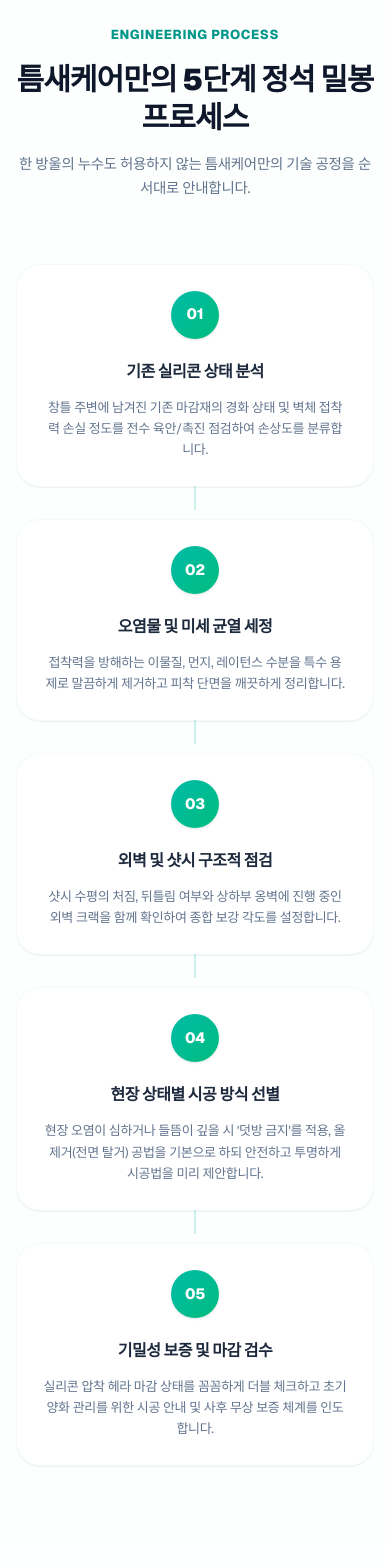
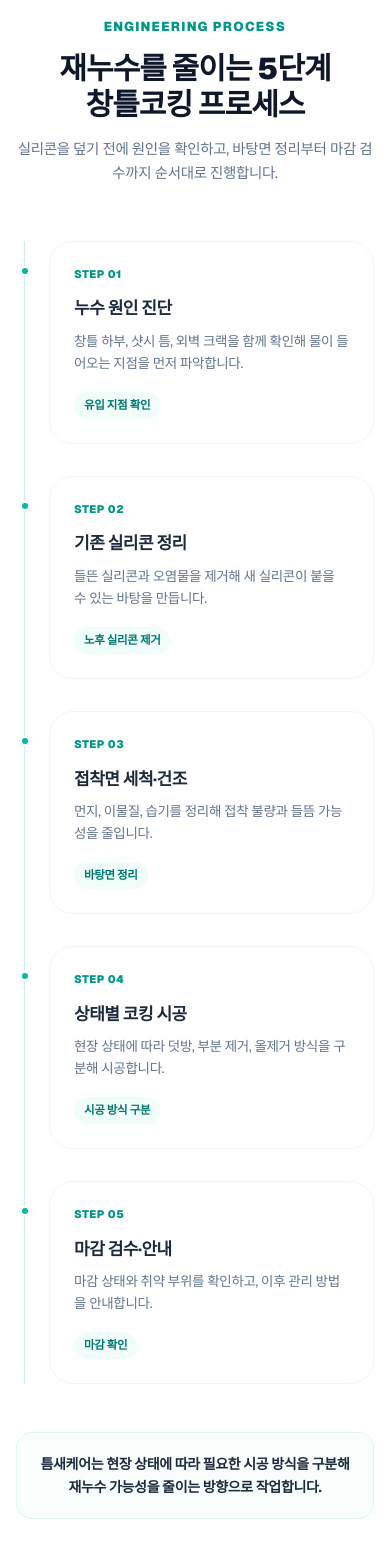
Before and after one commit to wogus5695-ctrl/Ngyeonggi-rope-01, a Next.js app: page / in a window 390 px wide. Shown: the part 3880-5448 px from the top of the page. Built offline with nearby package versions, Linux system fonts and the light colour scheme.

Commit message:
style: Redesign LocalProcess.tsx to feature a 3+2 desktop grid and vertical mobile timeline thread

```diff
--- a/src/components/sections/LocalProcess.tsx
+++ b/src/components/sections/LocalProcess.tsx
@@ -1,3 +1,5 @@
+"use client";
+
 import React from "react";
 
 interface ProcessStep {
@@ -11,54 +13,170 @@ interface LocalProcessProps {
 }
 
 export default function LocalProcess({ title, process }: LocalProcessProps) {
+  // Hardcoded highly readable steps as requested by the user
+  const steps = [
+    {
+      step: "STEP 01",
+      title: "누수 원인 진단",
+      description: "창틀 하부, 샷시 틈, 외벽 크랙을 함께 확인해 물이 들어오는 지점을 먼저 파악합니다.",
+      point: "유입 지점 확인"
+    },
+    {
+      step: "STEP 02",
+      title: "기존 실리콘 정리",
+      description: "들뜬 실리콘과 오염물을 제거해 새 실리콘이 붙을 수 있는 바탕을 만듭니다.",
+      point: "노후 실리콘 제거"
+    },
+    {
+      step: "STEP 03",
+      title: "접착면 세척·건조",
+      description: "먼지, 이물질, 습기를 정리해 접착 불량과 들뜸 가능성을 줄입니다.",
+      point: "바탕면 정리"
+    },
+    {
+      step: "STEP 04",
+      title: "상태별 코킹 시공",
+      description: "현장 상태에 따라 덧방, 부분 제거, 올제거 방식을 구분해 시공합니다.",
+      point: "시공 방식 구분"
+    },
+    {
+      step: "STEP 05",
+      title: "마감 검수·안내",
+      description: "마감 상태와 취약 부위를 확인하고, 이후 관리 방법을 안내합니다.",
+      point: "마감 확인"
+    }
+  ];
+
   return (
-    <section className="section-py bg-teal-50/20 relative">
-      {/* Background decoration */}
-      <div className="absolute top-1/2 left-0 right-0 h-[2px] bg-slate-200/60 hidden lg:block -z-10 -translate-y-12"></div>
+    <section className="py-16 bg-white relative overflow-hidden">
+      {/* Background Grid Accent */}
+      <div className="absolute inset-0 z-0 bg-[linear-gradient(to_right,#0d948801_1px,transparent_1px),linear-gradient(to_bottom,#0d948801_1px,transparent_1px)] bg-[size:40px_40px] pointer-events-none"></div>
 
-      <div className="max-w-6xl mx-auto px-4 sm:px-6 lg:px-8">
-        {/* Header */}
-        <div className="max-w-3xl mx-auto text-center mb-16 space-y-4">
-          <div className="text-teal-600 text-[13px] font-extrabold tracking-wider uppercase">
-            Engineering Process
+      <div className="max-w-[1200px] mx-auto px-4 sm:px-6 lg:px-8 relative z-10">
+
+        {/* Section Header */}
+        <div className="max-w-3xl mx-auto text-center mb-14 space-y-3.5">
+          <div className="text-teal-600 text-[13px] font-black tracking-widest uppercase">
+            ENGINEERING PROCESS
           </div>
-          <h2 className="text-3xl sm:text-4xl font-black text-slate-900 tracking-tight leading-tight">
-            {title}
+          <h2 className="text-3xl sm:text-[38px] font-black text-slate-900 tracking-tight leading-[1.2]">
+            재누수를 줄이는 5단계 창틀코킹 프로세스
           </h2>
-          <p className="text-[14.5px] text-slate-500 max-w-lg mx-auto leading-relaxed">
-            한 방울의 누수도 허용하지 않는 틈새케어만의 기술 공정을 순서대로 안내합니다.
+          <p className="text-[14.5px] sm:text-[15.5px] text-slate-500 max-w-[640px] mx-auto leading-relaxed">
+            실리콘을 덮기 전에 원인을 확인하고, 바탕면 정리부터 마감 검수까지 순서대로 진행합니다.
           </p>
         </div>
 
-        {/* Steps: Horizontal on large screens, vertical on mobile */}
-        <div className="grid grid-cols-1 lg:grid-cols-5 gap-8 lg:gap-6 relative">
-          {process.map((step, idx) => (
+        {/* Desktop 3+2 Grid Layout */}
+        <div className="hidden md:flex flex-col gap-6">
+          {/* Row 1: Steps 1, 2, 3 */}
+          <div className="grid grid-cols-3 gap-6">
+            {steps.slice(0, 3).map((step, idx) => (
               <div
                 key={idx}
-              className="bg-white border border-teal-500/5 rounded-3xl p-6.5 shadow-2xs hover:shadow-md transition-shadow relative flex flex-col items-center lg:items-start text-center lg:text-left"
+                className="bg-white border border-slate-100/90 rounded-[24px] p-7.5 shadow-3xs hover:-translate-y-1 hover:shadow-2xs transition-all duration-300 flex flex-col justify-between"
               >
-              {/* Bubble Badge */}
-              <div className="w-12 h-12 bg-gradient-to-br from-teal-500 to-emerald-500 text-white rounded-full flex items-center justify-center font-extrabold text-[15px] shadow-sm mb-5 relative z-10">
-                0{idx + 1}
+                <div className="space-y-4">
+                  <div className="text-teal-600 text-[11.5px] font-black tracking-wider uppercase">
+                    {step.step}
                   </div>
-
-              <div className="space-y-3">
-                <h3 className="text-[16px] font-extrabold text-slate-800 tracking-tight">
+                  <div className="space-y-2.5">
+                    <h3 className="text-[18px] lg:text-[19px] font-bold text-slate-800 tracking-tight">
                       {step.title}
                     </h3>
-                <p className="text-[13px] text-slate-500 leading-relaxed whitespace-pre-line">
+                    <p className="text-[14px] lg:text-[14.5px] text-slate-500 leading-[1.65]">
                       {step.description}
                     </p>
                   </div>
+                </div>
+                <div className="mt-5">
+                  <span className="inline-block py-1 px-3 bg-teal-50 text-teal-700 text-[12px] font-bold rounded-full">
+                    {step.point}
+                  </span>
+                </div>
+              </div>
+            ))}
+          </div>
 
-              {/* Line connector for mobile */}
-              {idx < process.length - 1 && (
-                <div className="absolute left-1/2 lg:hidden bottom-[-24px] -translate-x-1/2 w-[2px] h-[24px] bg-teal-500/20"></div>
-              )}
+          {/* Row 2: Steps 4, 5 (Centered with custom width to match grid sizing) */}
+          <div className="flex justify-center gap-6">
+            {steps.slice(3, 5).map((step, idx) => (
+              <div
+                key={idx}
+                className="w-[calc(33.333%-16px)] bg-white border border-slate-100/90 rounded-[24px] p-7.5 shadow-3xs hover:-translate-y-1 hover:shadow-2xs transition-all duration-300 flex flex-col justify-between"
+              >
+                <div className="space-y-4">
+                  <div className="text-teal-600 text-[11.5px] font-black tracking-wider uppercase">
+                    {step.step}
+                  </div>
+                  <div className="space-y-2.5">
+                    <h3 className="text-[18px] lg:text-[19px] font-bold text-slate-800 tracking-tight">
+                      {step.title}
+                    </h3>
+                    <p className="text-[14px] lg:text-[14.5px] text-slate-500 leading-[1.65]">
+                      {step.description}
+                    </p>
+                  </div>
+                </div>
+                <div className="mt-5">
+                  <span className="inline-block py-1 px-3 bg-teal-50 text-teal-700 text-[12px] font-bold rounded-full">
+                    {step.point}
+                  </span>
+                </div>
               </div>
             ))}
           </div>
         </div>
+
+        {/* Mobile 1-Column Timeline Layout */}
+        <div className="flex md:hidden flex-col gap-8 relative pl-6 border-l border-teal-500/20 ml-2">
+          {steps.map((step, idx) => (
+            <div key={idx} className="relative bg-white border border-slate-100 rounded-[24px] p-6 shadow-3xs flex flex-col justify-between">
+
+              {/* Step circle indicator on the vertical timeline border */}
+              <div className="absolute left-[-30px] top-6 w-[10px] h-[10px] bg-teal-500 rounded-full border-2 border-white shadow-xs"></div>
+
+              <div className="space-y-3">
+                <div className="text-teal-600 text-[11px] font-black tracking-wider uppercase">
+                  {step.step}
+                </div>
+                <div className="space-y-2">
+                  <h3 className="text-[17px] font-bold text-slate-800 tracking-tight">
+                    {step.title}
+                  </h3>
+                  <p className="text-[13.5px] text-slate-500 leading-relaxed">
+                    {step.description}
+                  </p>
+                </div>
+              </div>
+              <div className="mt-4">
+                <span className="inline-block py-1 px-2.5 bg-teal-50 text-teal-700 text-[11.5px] font-bold rounded-full">
+                  {step.point}
+                </span>
+              </div>
+            </div>
+          ))}
+        </div>
+
+        {/* Section Bottom Conclusion Note Box */}
+        <div className="mt-12 p-5 bg-teal-50/40 border border-teal-500/10 rounded-2xl max-w-3xl mx-auto text-center">
+          <p className="text-[14px] sm:text-[14.5px] font-bold text-slate-800 leading-relaxed">
+            틈새케어는 현장 상태에 따라 필요한 시공 방식을 구분해 재누수 가능성을 줄이는 방향으로 작업합니다.
+          </p>
+        </div>
+
+        {/* SEO Dynamic Process Steps Preservation (Hidden visually but discoverable for search engine crawl bots) */}
+        <div className="sr-only opacity-0 pointer-events-none absolute w-0 h-0 overflow-hidden">
+          <h3>{title}</h3>
+          {process.map((step, idx) => (
+            <div key={idx}>
+              <h4>{step.title}</h4>
+              <p>{step.description}</p>
+            </div>
+          ))}
+        </div>
+
+      </div>
     </section>
   );
 }
```
Lines whose indentation alone changed are shown as unchanged.
